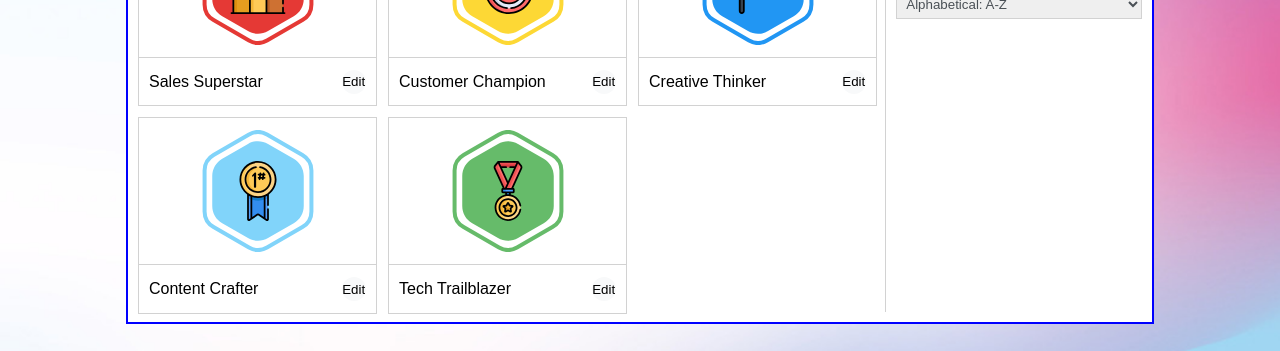
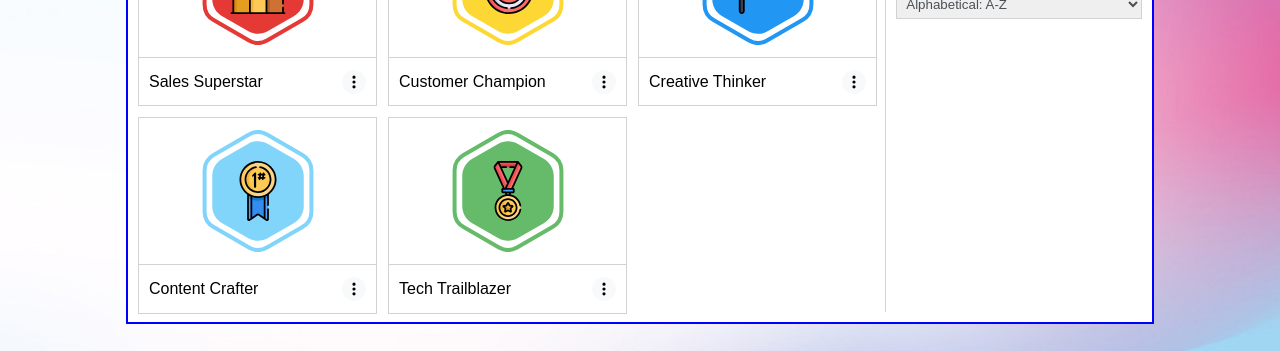
Before and after one commit to leoarthurwall/claromentis-ui, a React (Create React App) app: page / in a window 1280 px wide. Shown: the part 204-555 px from the top of the page. Built offline with nearby package versions, Linux system fonts and the light colour scheme.

Commit message:
will make a dropdown that doesn't require use of a form, as it is difficult to style

```diff
--- a/src/Components/Main/BadgeSection/BadgeComponent/BadgeDropdown/BadgeDropdown.js
+++ b/src/Components/Main/BadgeSection/BadgeComponent/BadgeDropdown/BadgeDropdown.js
@@ -2,7 +2,7 @@ import React from "react";
 import styled from "styled-components";
 import { HiDotsVertical } from "react-icons/hi";
 
-const SelectContainer = styled.select`
+const SelectContainer = styled.div`
   height: 24px;
   width: 24px;
   border-radius: 50%;
@@ -13,27 +13,16 @@ const SelectContainer = styled.select`
   justify-content: center;
   align-items: center;
 
-  appearance: none;
-  outline: 0;
-
-
-  border: none;
   cursor: pointer;
   &:hover {
     background: #e0e1e2;
   }
-`;
-const Option = styled.option`
-  background: white;
-
 `;
 
 const BadgeDropdown = () => {
   return (
     <SelectContainer>
       <HiDotsVertical />
-      <Option>Edit</Option>
-      <Option>Delete</Option>
     </SelectContainer>
   );
 };
--- a/src/Components/Main/ProfileSection/SortBy/SortBy.js
+++ b/src/Components/Main/ProfileSection/SortBy/SortBy.js
@@ -23,9 +23,6 @@ const Select = styled.select`
   color: #4a5056;
   cursor: pointer;
   outline: 0;
-
-
-
 `;
 const Option = styled.option``;
 
```
